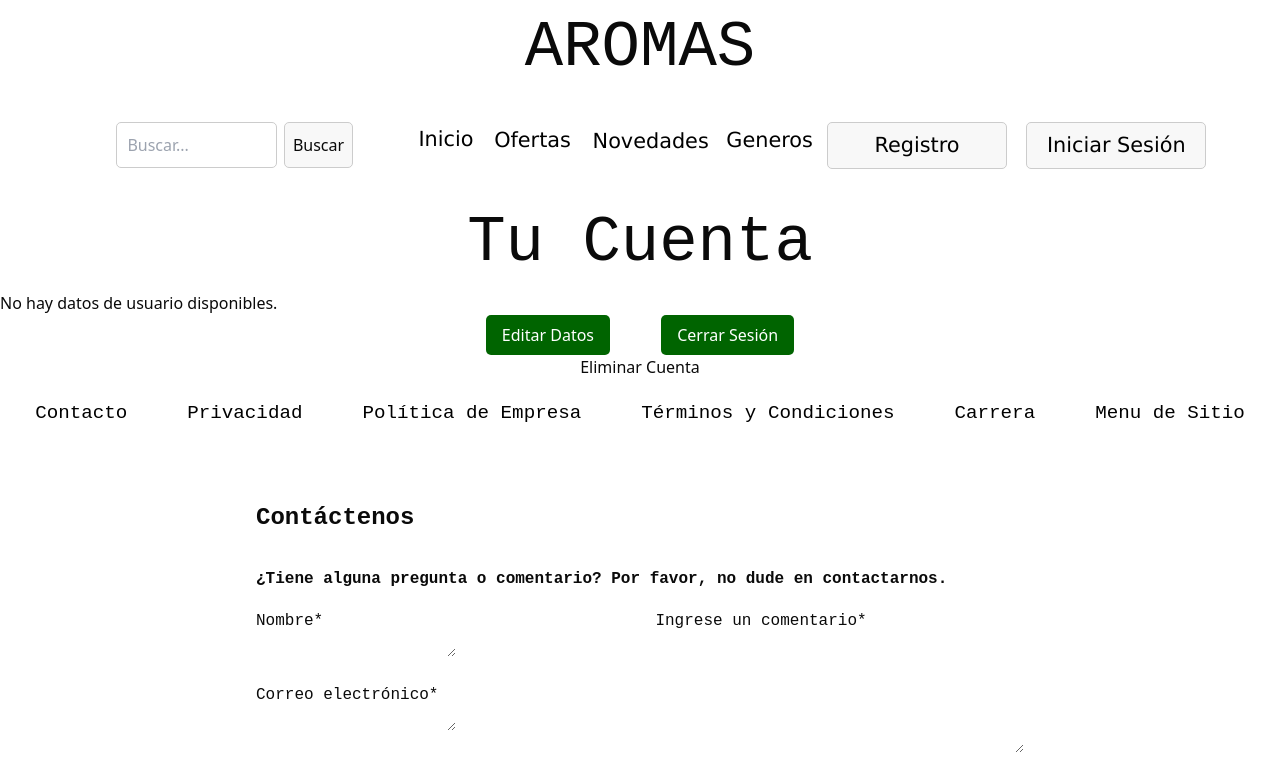
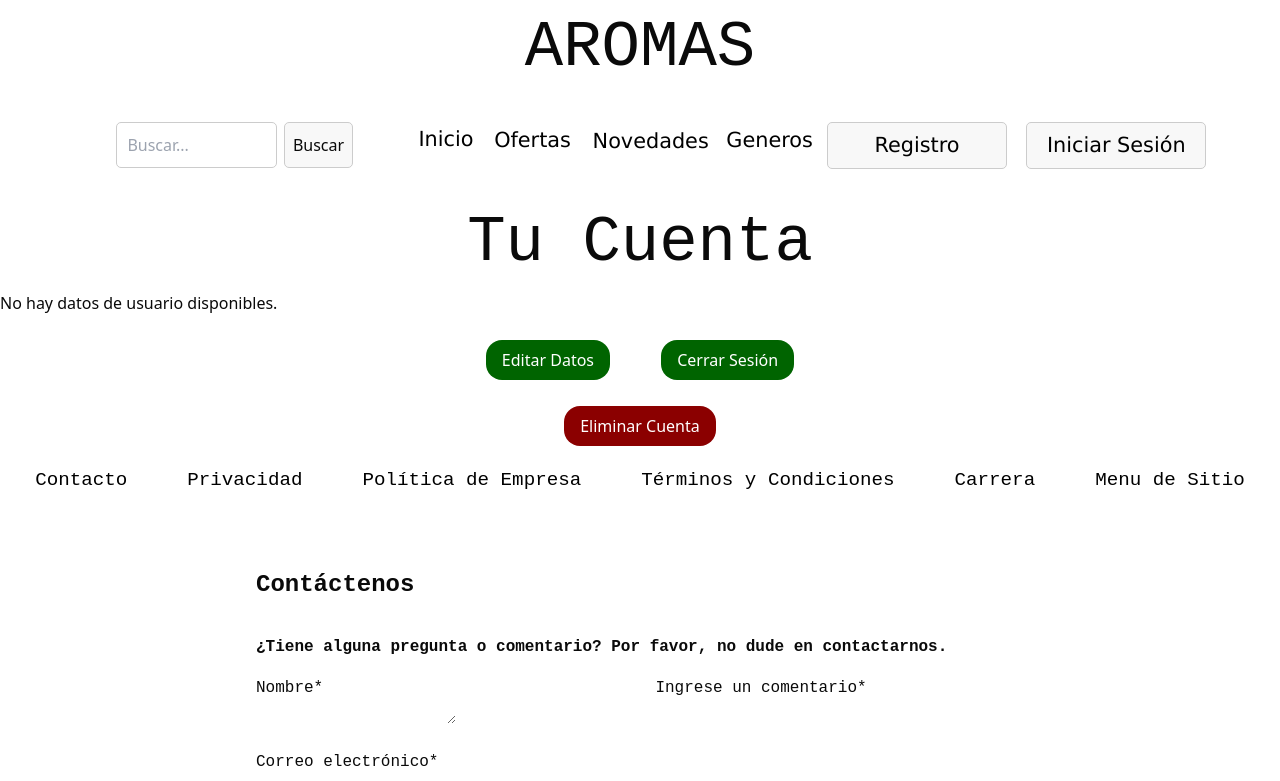
Before and after one commit to BarucCarrillo/proyectoDesarrollo, a Next.js app: page /account in a window 1280 px wide. Shown: the top 781 px of the page. Built offline with nearby package versions, Linux system fonts and the light colour scheme; no server answers.

Commit message:
Mejoras en la gestión de cuentas de usuario: se añade confirmación y manejo de errores en la eliminación de cuentas, se actualizan estilos de botones y se añaden enlaces de redirección en las páginas de inicio de sesión y registro.

```diff
--- a/src/app/account/page.tsx
+++ b/src/app/account/page.tsx
@@ -12,13 +12,18 @@ function UserDashboard() {
 
     const handleDelete = async () => {
         if (window.confirm('¿Estás seguro de que deseas eliminar tu cuenta?')) {
-            const params = { id: session?.user?._id }; // Use the actual user id from the session
+            const params = { id: session?.user?._id }; // ID del usuario desde la sesión
             const res = await fetch(`/api/tasks/${params.id}`, {
                 method: 'DELETE',
             });
-            router.push('/');
 
-            console.log('Eliminando cuenta');
+            if (res.ok) {
+                console.log('Cuenta eliminada, cerrando sesión...');
+                await signOut();  // Cierra sesión para invalidar la sesión en cookies
+                router.push('/');
+            } else {
+                console.error('Error al eliminar la cuenta');
+            }
         }
     }
 
@@ -82,7 +87,7 @@ function UserDashboard() {
                             </button>
             </div>
             <div className={styles.buttonContainer} onClick={handleDelete}>
-                <button type='submit'>
+                <button className={styles.deleteBtn} type='submit'>
                     Eliminar Cuenta
                 </button>
             </div>
--- a/src/app/login/page.tsx
+++ b/src/app/login/page.tsx
@@ -57,6 +57,9 @@ function LoginPage() {
                 <button type="submit" className={styles.submitButton}>
                     Iniciar Sesión
                 </button>
+                <p className={styles.redirect}>
+                    ¿No tienes cuenta? <a href="/signup">Regístrate</a>
+                </p>
             </form>
         </div>
     );
--- a/src/app/signup/page.tsx
+++ b/src/app/signup/page.tsx
@@ -240,6 +240,7 @@ function SignupPage() {
                 <button type="submit" className={styles.submitButton}>
                     Registrar
                 </button>
+                <p className={styles.redirect}>¿Ya tienes una cuenta? <a href="/login">Inicia Sesión</a></p>
             </form>
         </div>
     );
--- a/src/styles/Account.module.css
+++ b/src/styles/Account.module.css
@@ -33,12 +33,27 @@
     text-decoration: none;
     display: inline-block;
     cursor: pointer;
-    border-radius: 5px;
+    border-radius: 1rem;
     margin-right: 2%;
     margin-left: 2%;
 }
 
 .buttonContainer{
+    margin-top: 2%;
     display: flex;
     justify-content: center;
 }
+
+.deleteBtn{
+    background-color: #8B0000;
+    border: none;
+    color: white;
+    padding: .5rem 1rem;
+    text-align: center;
+    text-decoration: none;
+    display: inline-block;
+    cursor: pointer;
+    border-radius: 1rem;
+    margin-right: 2%;
+    margin-left: 2%;
+}
```
Also changed, not shown: src/styles/Login.module.css (deleted, +0 -39 lines), src/styles/Signup.module.css (+10 -0 lines).
